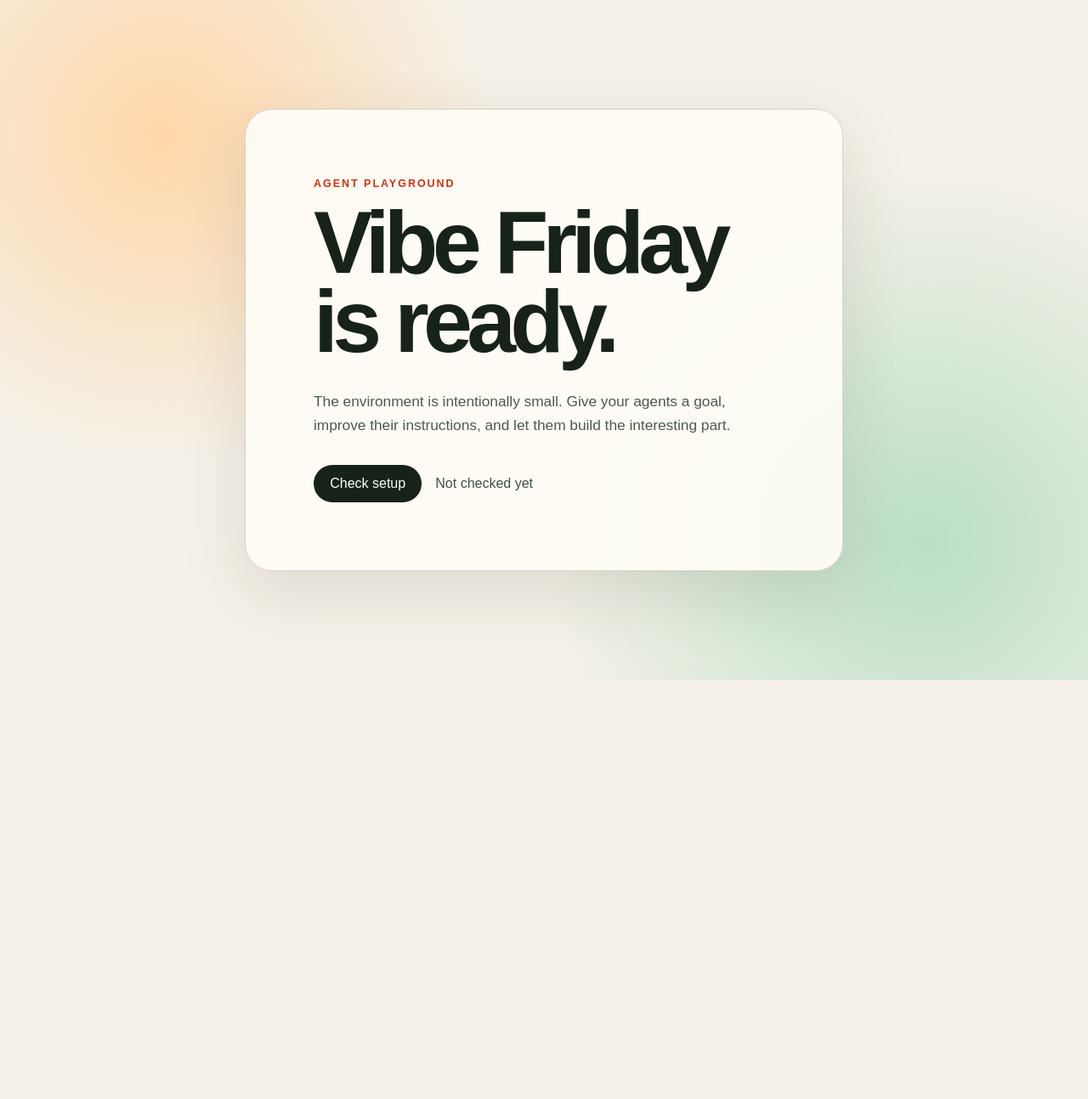
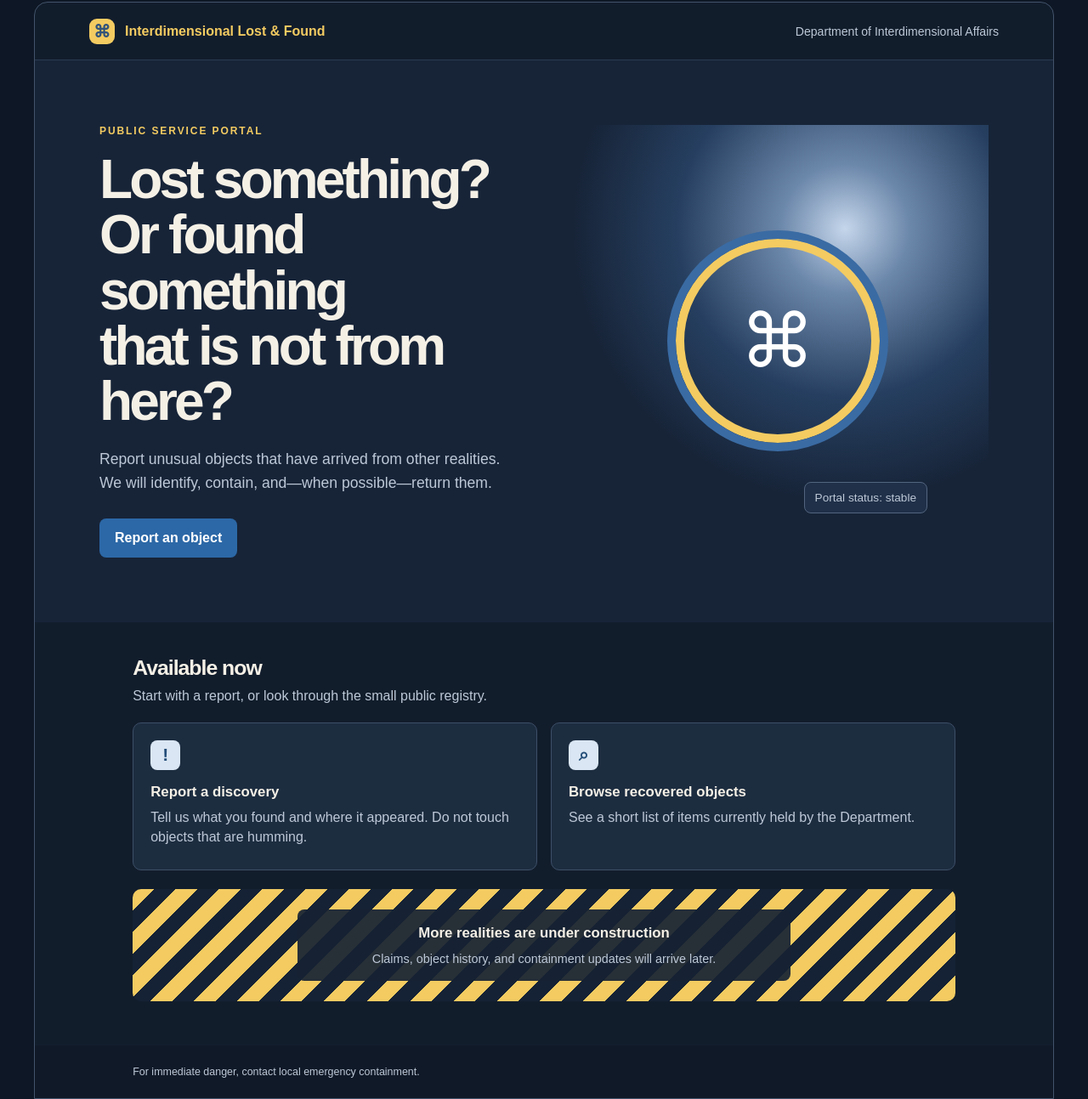
Before and after one commit to Devdits/vibe-friday, a Next.js app: page / in a window 1280 px wide. Shown: the whole page at 85% size. Before the commit the page ends 800 px from the top, so only its background shows below. Built offline with nearby package versions, Linux system fonts and the light colour scheme.

Commit message:
Implement Interdimensional Lost and Found homepage

```diff
--- a/src/app/globals.css
+++ b/src/app/globals.css
@@ -1,116 +1,263 @@
 :root {
-  --background: #f5f1e8;
-  --foreground: #17221b;
-  --accent: #ff5c35;
-  --accent-dark: #c83210;
-  --card: #fffdf7;
-  --border: #d9d0c0;
+  --canvas: #0e1725;
+  --surface: #162234;
+  --surface-light: #1d2d40;
+  --line: #3c4f67;
+  --text: #f5f0e6;
+  --muted: #bdc8d7;
+  --blue: #2c68a7;
+  --yellow: #f3cb61;
 }
 
 * {
   box-sizing: border-box;
 }
-
-html,
+html {
+  scroll-behavior: smooth;
+}
 body {
-  min-height: 100%;
+  min-width: 320px;
+  min-height: 100vh;
+  margin: 0;
+  color: var(--text);
+  background: var(--canvas);
+  font-family: Arial, Helvetica, sans-serif;
+}
+a {
+  color: inherit;
 }
 
-body {
+.portal-shell {
+  width: min(100% - 4px, 1200px);
+  min-height: 100vh;
+  margin: 2px auto 0;
+  overflow: hidden;
+  background: #121d2c;
+  border: 1px solid #42536a;
+  border-radius: 16px 16px 0 0;
+}
+.site-header {
+  display: flex;
+  align-items: center;
+  justify-content: space-between;
+  min-height: 68px;
+  padding: 16px clamp(20px, 5vw, 72px);
+  border-bottom: 1px solid #2a3b50;
+}
+.brand {
+  display: inline-flex;
+  align-items: center;
+  gap: 12px;
+  color: var(--yellow);
+  font-weight: 700;
+  text-decoration: none;
+}
+.brand-mark {
+  display: grid;
+  width: 30px;
+  height: 30px;
+  place-items: center;
+  color: #31537a;
+  background: var(--yellow);
+  border-radius: 9px;
+  font-size: 20px;
+}
+.site-header p {
   margin: 0;
-  color: var(--foreground);
-  background:
-    radial-gradient(circle at 15% 20%, #ffd7a8 0, transparent 24rem),
-    radial-gradient(circle at 85% 80%, #b9dfc5 0, transparent 28rem),
-    var(--background);
-  font-family: Arial, Helvetica, sans-serif;
+  color: var(--muted);
+  font-size: 0.88rem;
 }
 
-button,
-input,
-textarea,
-select {
-  font: inherit;
+.hero {
+  display: grid;
+  grid-template-columns: minmax(0, 1.05fr) minmax(280px, 0.95fr);
+  min-height: 464px;
+  padding: clamp(48px, 8vw, 76px);
+  background: #172438;
 }
-
-.shell {
-  min-height: 100vh;
-  display: grid;
-  place-items: center;
-  padding: 2rem;
+.hero-copy {
+  position: relative;
+  z-index: 1;
+  max-width: 570px;
 }
-
-.card {
-  width: min(44rem, 100%);
-  padding: clamp(2rem, 7vw, 5rem);
-  background: color-mix(in srgb, var(--card) 92%, transparent);
-  border: 1px solid var(--border);
-  border-radius: 2rem;
-  box-shadow: 0 1.5rem 5rem rgb(57 44 25 / 12%);
-}
-
 .eyebrow {
-  margin: 0 0 1rem;
-  color: var(--accent-dark);
-  font-size: 0.78rem;
-  font-weight: 800;
+  margin: 0 0 18px;
+  color: var(--yellow);
+  font-size: 0.75rem;
+  font-weight: 700;
   letter-spacing: 0.16em;
   text-transform: uppercase;
 }
-
+h1,
+h2,
+h3,
+p {
+  margin-top: 0;
+}
 h1 {
-  max-width: 10ch;
-  margin: 0;
-  font-size: clamp(3rem, 10vw, 6.5rem);
-  line-height: 0.9;
-  letter-spacing: -0.065em;
+  max-width: 13ch;
+  margin-bottom: 22px;
+  font-size: clamp(2.45rem, 5vw, 4.1rem);
+  line-height: 1.02;
+  letter-spacing: -0.06em;
+}
+.lead {
+  max-width: 490px;
+  margin-bottom: 28px;
+  color: var(--muted);
+  font-size: 1.1rem;
+  line-height: 1.55;
+}
+.primary-action {
+  display: inline-block;
+  padding: 14px 18px;
+  color: white;
+  background: var(--blue);
+  border-radius: 8px;
+  font-weight: 700;
+  text-decoration: none;
+}
+.primary-action:hover,
+.primary-action:focus-visible {
+  background: #3679be;
 }
 
-.intro {
-  max-width: 35rem;
-  margin: 2rem 0;
-  color: #4d584f;
-  font-size: 1.08rem;
-  line-height: 1.65;
+.portal-visual {
+  display: grid;
+  position: relative;
+  min-height: 280px;
+  place-items: center;
+  align-content: center;
+  background: radial-gradient(
+    circle at 66% 24%,
+    #c5d6eb 0,
+    #6b87aa 15%,
+    #263f60 39%,
+    transparent 63%
+  );
+}
+.portal-ring {
+  display: grid;
+  width: clamp(180px, 22vw, 240px);
+  aspect-ratio: 1;
+  place-items: center;
+  border: 10px solid var(--yellow);
+  border-radius: 50%;
+  outline: 10px solid #3a6ba3;
+  color: white;
+  font-size: clamp(3.5rem, 7vw, 5.5rem);
+}
+.portal-status {
+  position: absolute;
+  right: clamp(12px, 8vw, 72px);
+  bottom: 52px;
+  padding: 10px 12px;
+  color: var(--muted);
+  background: #203049;
+  border: 1px solid #52657e;
+  border-radius: 8px;
+  font-size: 0.85rem;
 }
 
-.setup-check {
-  display: flex;
-  flex-wrap: wrap;
-  align-items: center;
-  gap: 1rem;
+.available {
+  padding: 40px clamp(20px, 9vw, 140px) 52px;
+}
+.available > h2 {
+  margin-bottom: 10px;
+  font-size: 1.55rem;
+  letter-spacing: -0.04em;
+}
+.available > p {
+  margin-bottom: 22px;
+  color: var(--muted);
+}
+.service-grid {
+  display: grid;
+  grid-template-columns: repeat(2, minmax(0, 1fr));
+  gap: 16px;
+}
+.service-card {
+  min-height: 174px;
+  padding: 20px;
+  background: var(--surface-light);
+  border: 1px solid var(--line);
+  border-radius: 10px;
+}
+.service-icon {
+  display: grid;
+  width: 35px;
+  height: 35px;
+  place-items: center;
+  margin-bottom: 16px;
+  color: #234d78;
+  background: #dae6f3;
+  border-radius: 8px;
+  font-size: 1.3rem;
+  font-weight: 700;
+}
+.service-card h3 {
+  margin-bottom: 8px;
+  font-size: 1.05rem;
+}
+.service-card p {
+  margin: 0;
+  color: var(--muted);
+  line-height: 1.45;
 }
 
-.setup-check button {
-  min-height: 2.8rem;
-  padding: 0.75rem 1.2rem;
-  color: white;
-  background: var(--foreground);
-  border: 0;
-  border-radius: 999px;
-  cursor: pointer;
+.construction {
+  display: grid;
+  min-height: 132px;
+  place-items: center;
+  margin-top: 22px;
+  padding: 20px;
+  background: repeating-linear-gradient(
+    135deg,
+    var(--yellow) 0 18px,
+    #152235 18px 36px
+  );
+  border-radius: 10px;
+  text-align: center;
+}
+.construction-message {
+  width: min(100%, 580px);
+  padding: 18px;
+  background: rgb(22 34 52 / 92%);
+  border-radius: 8px;
+}
+.construction h2 {
+  margin-bottom: 12px;
+  font-size: 1.05rem;
+}
+.construction p {
+  margin: 0;
+  color: var(--muted);
+  font-size: 0.9rem;
+}
+footer {
+  padding: 24px clamp(20px, 9vw, 140px);
+  color: var(--muted);
+  background: #101927;
+  font-size: 0.78rem;
 }
 
-.setup-check button:hover {
-  background: var(--accent-dark);
-}
-
-.setup-check button:focus-visible {
-  outline: 3px solid var(--accent);
-  outline-offset: 3px;
-}
-
-.status {
-  margin: 0;
-  color: #435046;
-}
-
-@media (max-width: 36rem) {
-  .shell {
-    padding: 1rem;
+@media (max-width: 720px) {
+  .site-header {
+    align-items: flex-start;
+    flex-direction: column;
+    gap: 18px;
   }
-
-  .card {
-    border-radius: 1.25rem;
+  .hero {
+    grid-template-columns: 1fr;
+  }
+  .portal-visual {
+    margin: 28px -20px -20px;
+  }
+  .portal-status {
+    right: 20px;
+    bottom: 20px;
+  }
+  .service-grid {
+    grid-template-columns: 1fr;
   }
 }
--- a/src/app/layout.tsx
+++ b/src/app/layout.tsx
@@ -14,8 +14,8 @@ const geistMono = Geist_Mono({
 });
 
 export const metadata: Metadata = {
-  title: "Vibe Friday",
-  description: "A small, containerized playground for agentic web development.",
+  title: "Interdimensional Lost & Found",
+  description: "Report unusual objects that have arrived from other realities.",
 };
 
 export default function RootLayout({
--- a/src/app/page.tsx
+++ b/src/app/page.tsx
@@ -1,17 +1,96 @@
-import { SetupCheck } from "@/components/setup-check";
-
 export default function Home() {
   return (
-    <main className="shell">
-      <section className="card" aria-labelledby="page-title">
-        <p className="eyebrow">Agent playground</p>
-        <h1 id="page-title">Vibe Friday is ready.</h1>
-        <p className="intro">
-          The environment is intentionally small. Give your agents a goal,
-          improve their instructions, and let them build the interesting part.
-        </p>
-        <SetupCheck />
-      </section>
-    </main>
+    <div className="portal-shell">
+      <header className="site-header">
+        <a
+          className="brand"
+          href="#top"
+          aria-label="Interdimensional Lost & Found home"
+        >
+          <span className="brand-mark" aria-hidden="true">
+            ⌘
+          </span>
+          <span>Interdimensional Lost &amp; Found</span>
+        </a>
+        <p>Department of Interdimensional Affairs</p>
+      </header>
+
+      <main id="top">
+        <section className="hero" aria-labelledby="page-title">
+          <div className="hero-copy">
+            <p className="eyebrow">Public service portal</p>
+            <h1 id="page-title">
+              Lost something?
+              <br />
+              Or found something
+              <br />
+              that is not from here?
+            </h1>
+            <p className="lead">
+              Report unusual objects that have arrived from other realities. We
+              will identify, contain, and—when possible—return them.
+            </p>
+            <a className="primary-action" href="#report">
+              Report an object
+            </a>
+          </div>
+
+          <div
+            className="portal-visual"
+            aria-label="Portal status: stable"
+            role="img"
+          >
+            <div className="portal-ring">
+              <span aria-hidden="true">⌘</span>
+            </div>
+            <span className="portal-status">Portal status: stable</span>
+          </div>
+        </section>
+
+        <section className="available" aria-labelledby="available-title">
+          <h2 id="available-title">Available now</h2>
+          <p>Start with a report, or look through the small public registry.</p>
+
+          <div className="service-grid">
+            <article className="service-card" id="report">
+              <span className="service-icon" aria-hidden="true">
+                !
+              </span>
+              <h3>Report a discovery</h3>
+              <p>
+                Tell us what you found and where it appeared. Do not touch
+                objects that are humming.
+              </p>
+            </article>
+            <article className="service-card" id="registry">
+              <span className="service-icon" aria-hidden="true">
+                ⌕
+              </span>
+              <h3>Browse recovered objects</h3>
+              <p>See a short list of items currently held by the Department.</p>
+            </article>
+          </div>
+
+          <section
+            className="construction"
+            aria-labelledby="construction-title"
+          >
+            <div className="construction-message">
+              <h2 id="construction-title">
+                More realities are under construction
+              </h2>
+              <p>
+                Claims, object history, and containment updates will arrive
+                later.
+              </p>
+            </div>
+          </section>
+        </section>
+      </main>
+
+      <footer>
+        For immediate danger, contact local emergency containment.
+      </footer>
+    </div>
   );
 }
```
